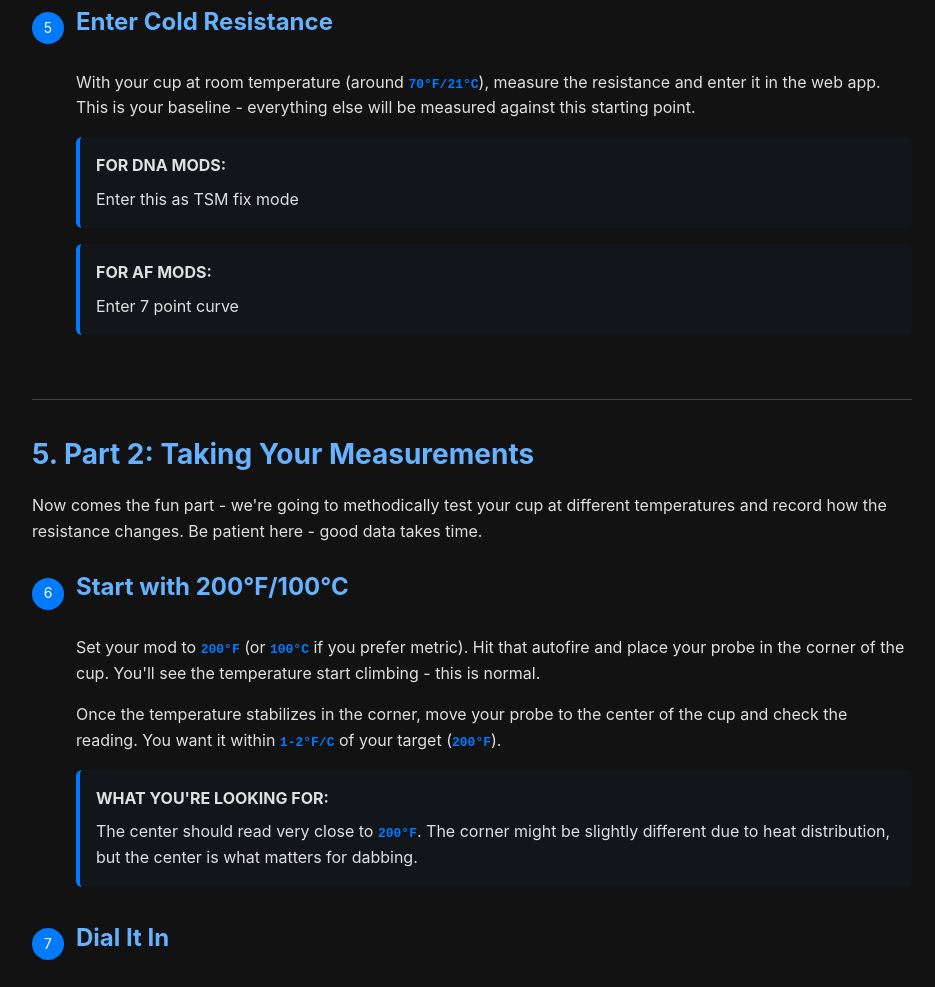
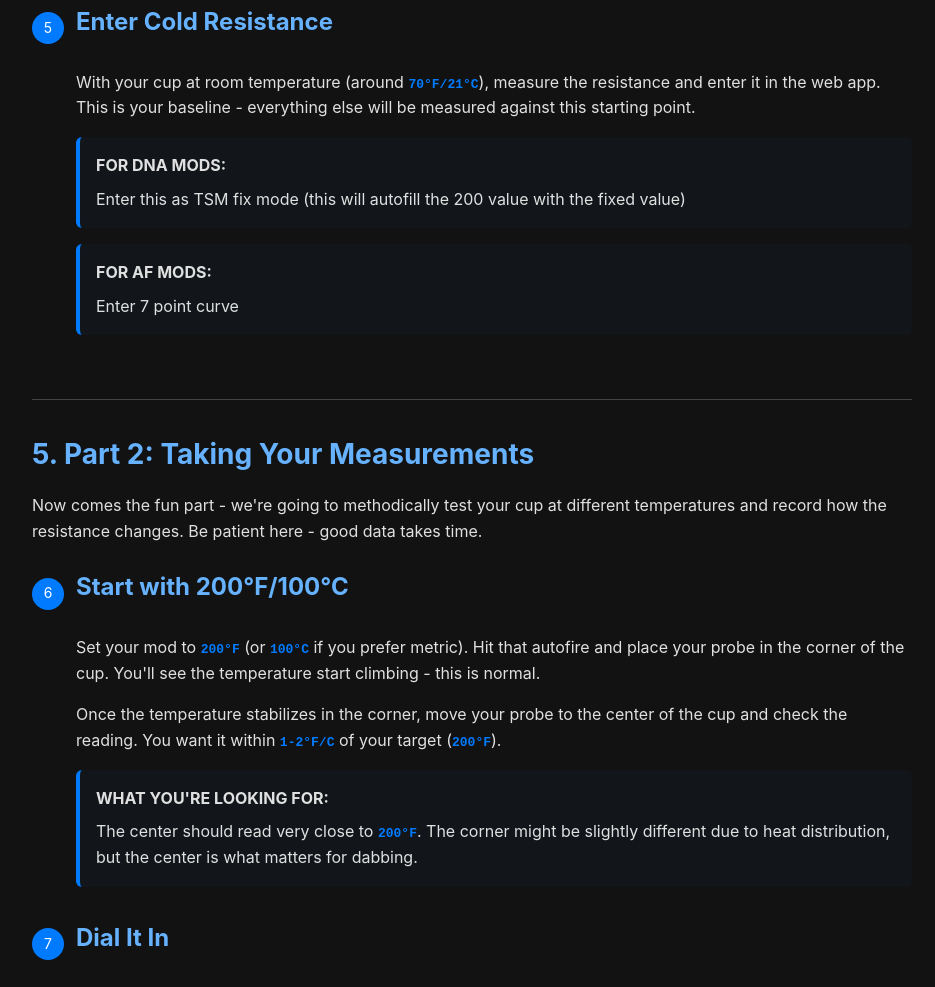
Before and after one commit to alopez5301/Skrunks-Web-Calc, a plain HTML site: page tfrguide.html in a window 1280 px wide. Shown: the part 2707-3694 px from the top of the page, without its empty margins (312-1247 px from the left). Drawn offline with Linux system fonts and the light colour scheme.

Commit message:
Update tfrguide.html

```diff
--- a/tfrguide.html
+++ b/tfrguide.html
@@ -153,7 +153,7 @@ function applyDarkMode(){const e=localStorage.getItem("darkMode")!=="false";cons
 <p>With your cup at room temperature (around <span class="temperature">70°F/21°C</span>), measure the resistance and enter it in the web app. This is your baseline - everything else will be measured against this starting point.</p>
 <div class="callout callout-info">
 <div class="callout-title">FOR DNA MODS:</div>
-<div>Enter this as TSM fix mode</div>
+<div>Enter this as TSM fix mode (this will autofill the 200 value with the fixed value)</div>
 </div>
 <div class="callout callout-info">
 <div class="callout-title">FOR AF MODS:</div>
```
